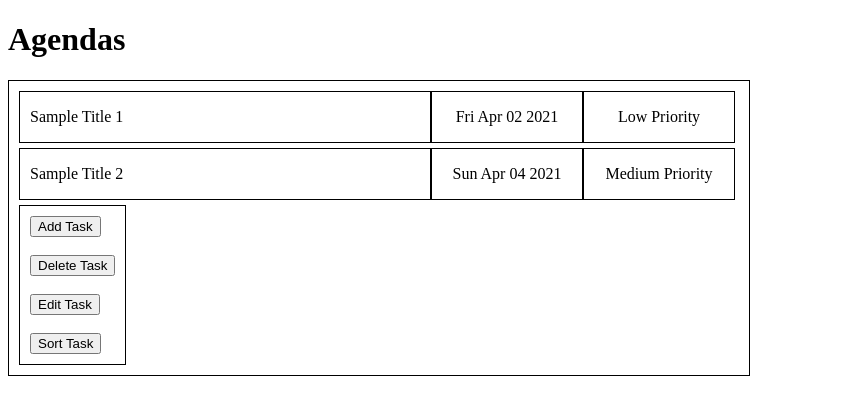
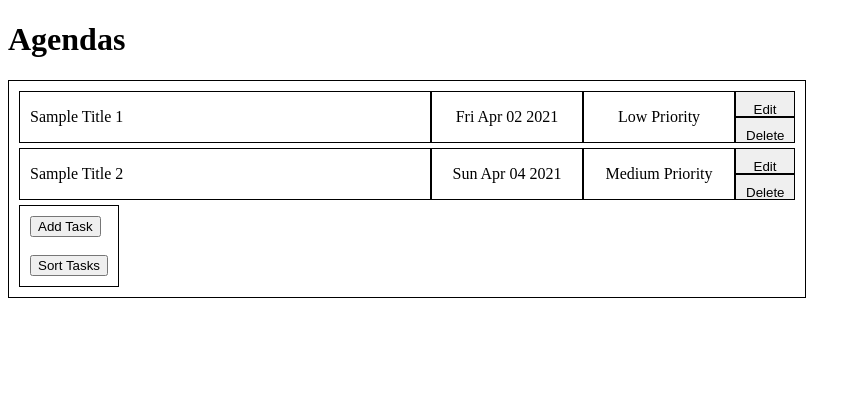
Before and after one commit to eazimmer/agendas, an Angular app: page / in a window 1280 px wide. Shown: the top 404 px of the page, without its empty margins (0-861 px from the left). Built offline with nearby package versions, Linux system fonts and the light colour scheme.

Commit message:
Refactored TaskForm to auto-open and close when appropriate, added functionality for deleting a taks in TaskButtons

```diff
--- a/src/app/task-buttons/task-buttons.component.html
+++ b/src/app/task-buttons/task-buttons.component.html
@@ -1,6 +1,4 @@
 <div id="btns-content">
   <button (click)="addTask()">Add Task</button><br><br>
-  <button (click)="deleteTask()">Delete Task</button><br><br>
-  <button (click)="editTask()">Edit Task</button><br><br>
-  <button (click)="sortTasks()">Sort Task</button><br>
+  <button (click)="sortTasks()">Sort Tasks</button><br>
 </div>
--- a/src/app/task-buttons/task-buttons.component.ts
+++ b/src/app/task-buttons/task-buttons.component.ts
@@ -10,16 +10,7 @@ export class TaskButtonsComponent implements OnInit {
   visible = false;
 
   addTask(): void {
-    console.log('Adding a Task');
     this.service.toggle.emit(!this.visible);
-  }
-
-  deleteTask(): void {
-    console.log('Deleting a Task');
-  }
-
-  editTask(): void {
-    console.log('Editing a Task');
   }
 
   sortTasks(): void {
--- a/src/app/task-form/task-form.component.ts
+++ b/src/app/task-form/task-form.component.ts
@@ -9,7 +9,7 @@ import { ToggleTaskFormService } from '../toggle-task-form.service';
   styleUrls: ['./task-form.component.css']
 })
 export class TaskFormComponent implements OnInit {
-
+  uniqueIDCounter = 3;
   visible = false;
   @Output() newTaskEvent = new EventEmitter<Task>();
 
@@ -18,8 +18,11 @@ export class TaskFormComponent implements OnInit {
   }
 
   // Emits new Task to Task-List
-  addNewTask(value: Task): void {
-    this.newTaskEvent.emit(value);
+  addNewTask(task: Task): void {
+    task.id = this.uniqueIDCounter;
+    this.uniqueIDCounter++;
+    this.newTaskEvent.emit(task);
+    this.service.toggle.emit(!this.visible);
   }
 
   // Toggles display of the form to add a new Task
--- a/src/app/task-list/task-list.component.css
+++ b/src/app/task-list/task-list.component.css
@@ -1,6 +1,6 @@
 #tasks {
   padding: 10px;
-  width: 720px;
+  width: fit-content;
   height: fit-content;
   border: 1px solid black;
 }
--- a/src/app/task/task.component.css
+++ b/src/app/task/task.component.css
@@ -17,3 +17,17 @@
   display: inline-block;
   border: 1px solid black;
 }
+
+#task-controls {
+  vertical-align: top;
+  display: inline-block;
+}
+
+.task-actions {
+  text-align: center;
+  border: 1px solid black;
+  width: 60px;
+  padding: 10px;
+  display: block;
+  height: 26px;
+}
--- a/src/app/task/task.component.html
+++ b/src/app/task/task.component.html
@@ -8,4 +8,8 @@
   <div class="task-details">
     <p>{{task.severity}}</p>
   </div>
+  <div id="task-controls">
+    <button class="task-actions" (click)="editTask(task.id)">Edit</button>
+    <button class="task-actions" (click)="deleteTask(task.id)">Delete</button>
+  </div>
 </div>
--- a/src/app/task/task.component.ts
+++ b/src/app/task/task.component.ts
@@ -1,5 +1,5 @@
 import { Component, OnInit, Input } from '@angular/core';
-import {Task } from '../task';
+import { TasksService } from '../tasks.service';
 
 @Component({
   selector: 'app-task',
@@ -7,10 +7,17 @@ import {Task } from '../task';
   styleUrls: ['./task.component.css']
 })
 export class TaskComponent implements OnInit {
-
   @Input() task;
 
-  constructor() { }
+  editTask(id: number): void {
+    this.service.editTask(id);
+  }
+
+  deleteTask(id: number): void {
+    this.service.deleteTask(id);
+  }
+
+  constructor(private service: TasksService) { }
 
   ngOnInit(): void {
   }
--- a/src/app/tasks.service.ts
+++ b/src/app/tasks.service.ts
@@ -30,6 +30,15 @@ export class TasksService {
     return this.tasks;
   }
 
+  editTask(id: number): void {
+    // TO-DO: Implement
+  }
+
+  deleteTask(id: number): void {
+    this.tasks.splice(this.tasks.indexOf(this.tasks.find(task => task.id === id)), 1);
+    this.tasks$.next(this.tasks);
+  }
+
   constructor() {
     this.tasks = [];
     this.data.map(task => this.tasks.push(new Task(
```
